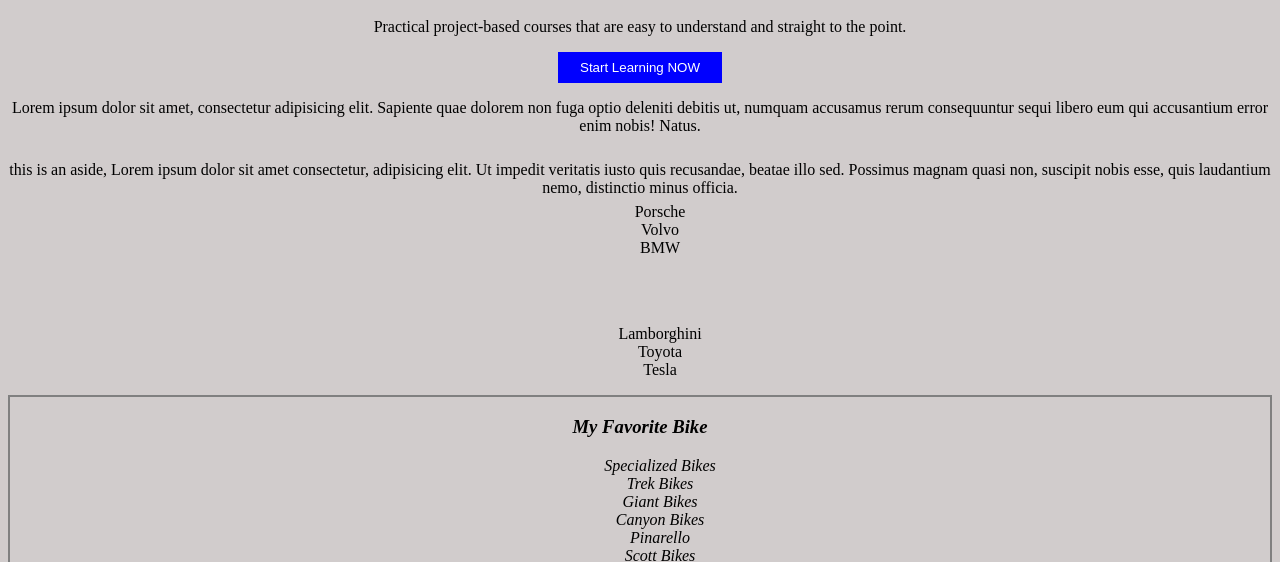
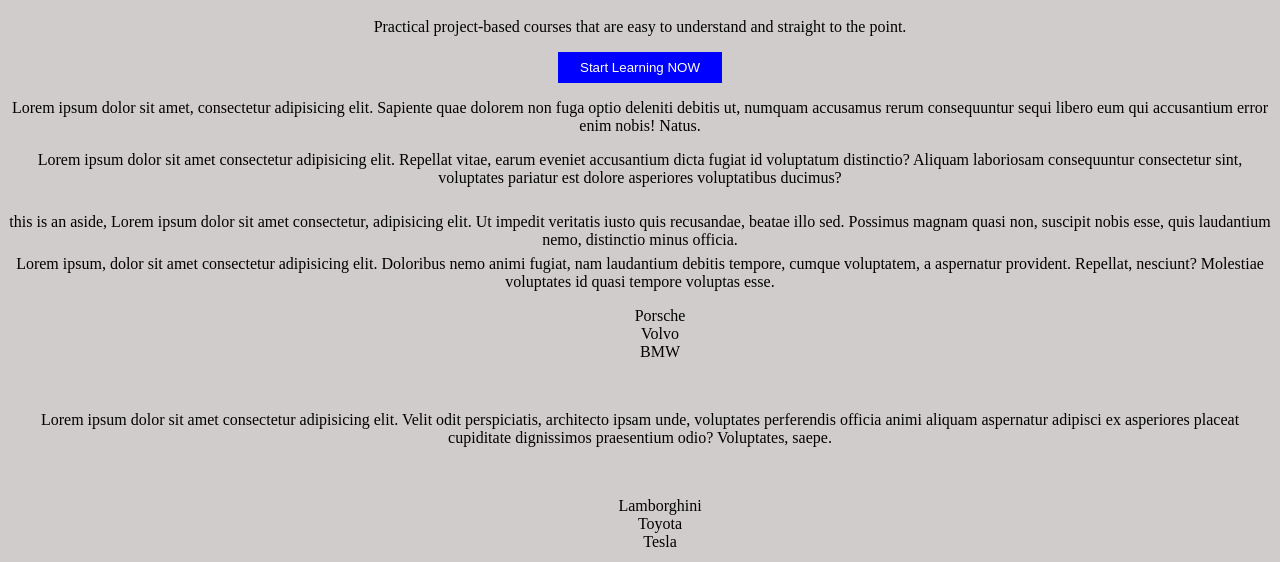
Before and after one commit to Antonio-Banales/myappsample, a plain HTML site: page index.html in a window 1280 px wide. Shown: the part 247-809 px from the top of the page. Drawn offline with Linux system fonts and the light colour scheme.

Commit message:
new updates 1a sgjsrfg

```diff
--- a/index.html
+++ b/index.html
@@ -27,10 +27,14 @@
 
 <font-awesome-icon icon="fa-sharp fa-regular fa-person-biking" />
 
+<p>Lorem ipsum dolor sit amet consectetur adipisicing elit. Repellat vitae, earum eveniet accusantium dicta fugiat id voluptatum distinctio? Aliquam laboriosam consequuntur consectetur sint, voluptates pariatur est dolore asperiores voluptatibus ducimus?</p>
+
 <Aside class="aside-1">this is an aside, Lorem ipsum dolor sit amet consectetur, adipisicing elit. Ut impedit veritatis iusto quis recusandae, beatae illo sed. Possimus magnam quasi non, suscipit nobis esse, quis laudantium nemo, distinctio minus officia.</Aside>
 
 <br>
 <br>
+
+<p>Lorem ipsum, dolor sit amet consectetur adipisicing elit. Doloribus nemo animi fugiat, nam laudantium debitis tempore, cumque voluptatem, a aspernatur provident. Repellat, nesciunt? Molestiae voluptates id quasi tempore voluptas esse.</p>
 
 <ul class="ol-li-1">
     <li>Porsche</li>
@@ -38,6 +42,9 @@
     <li>BMW</li>
 </ul>
 <br>
+
+<p>Lorem ipsum dolor sit amet consectetur adipisicing elit. Velit odit perspiciatis, architecto ipsam unde, voluptates perferendis officia animi aliquam aspernatur adipisci ex asperiores placeat cupiditate dignissimos praesentium odio? Voluptates, saepe.</p>
+
 <br>
 <ol class="ol-li-1">
     <li>Lamborghini</li>
```
Also changed, not shown: 1 other file.
